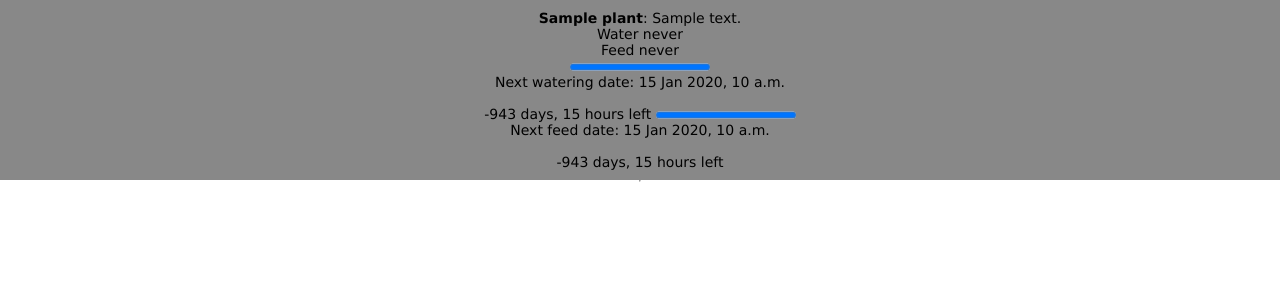
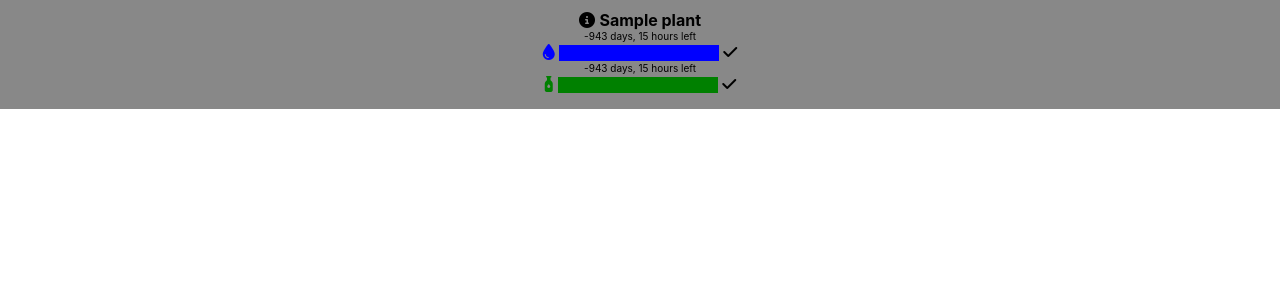
Before and after one commit to samuele-mattiuzzo/houseplant-reminder, a Django app: page / in a window 1280 px wide. Shown: the top 300 px of the page. Run offline with Django 4.2, Linux system fonts and the light colour scheme; tables that the repository leaves empty hold one stand-in row (values such as "Sample post"); some libraries are stand-ins or nearby versions.

Commit message:
Better improved and possibly, final for now

```diff
--- a/houseplants/settings.py
+++ b/houseplants/settings.py
@@ -147,3 +147,6 @@ if "CI" in os.environ:
 
 
 DEFAULT_AUTO_FIELD = 'django.db.models.BigAutoField'
+ADMIN_ENABLED = True
+if "ADMIN_ENABLED" in os.environ:
+    ADMIN_ENABLED = os.environ["ADMIN_ENABLED"]
--- a/reminders/templates/reminders/base.html
+++ b/reminders/templates/reminders/base.html
@@ -6,13 +6,17 @@
     <title>{{ TITLE }}</title>
     <meta name="description" content="{{ DESCRIPTION }}" />
     <meta name="keywords" content="{{ KEYWORDS }}" />
+    <script src="https://kit.fontawesome.com/8f41753165.js"
+            crossorigin="anonymous"></script>
+
     <style>
       * {
         margin: 0;
         padding: 0;
       }
       body {
-        font: 14px Verdana, Arial, Sans-Serif;
+        font-family: -apple-system, system-ui, Helvetica, Arial, sans-serif;
+        margin: 0;
       }
       .plant-row {
         align-items: center;
@@ -23,9 +27,43 @@
       }
       .plant {
         margin: 0;
-        padding: 10px 10px;
+        padding: 10px 10px 15px 10px;
         text-align: center;
         width: 100%;
+      }
+      .progress-label {
+        font-size: 10px;
+      }
+      progress {
+        -webkit-appearance: none;
+      }
+      .water::-webkit-progress-value {
+        background: blue;
+      }
+      .water::-moz-progress-bar {
+        background: blue;
+      }
+      .feed::-webkit-progress-value {
+        background: green;
+      }
+      .feed::-moz-progress-bar {
+        background: green;
+      }
+      i.water {
+        color: blue;
+      }
+      i.feed {
+        color: green;
+      }
+      i.info:hover {
+        color: gray;
+      }
+      i.mark-done {
+        margin-left: 4px;
+      }
+      i.mark-done:hover {
+        background: green;
+        color: white;
       }
     </style>
     <link rel="icon"href="{% static 'favicon.ico' %}">
@@ -34,29 +72,36 @@
     <div class="plant-row">
       {% for plant in objects %}
         <div class="plant" style="background-color:{{ plant.color }}">
-          <p><strong>{{ plant.name }}</strong>: {{ plant.description }}</p>
-          <p>Water {{ plant.water_repeat_every_human }}</p>
-          <p>Feed {{ plant.feed_repeat_every_human }}</p>
+          <p><i class="fa-solid fa-circle-info info" title="{{ plant.description }}"></i>
+             <strong>{{ plant.name }}</strong></p>
+          <p class="progress-label"
+             data-value="{{ plant.schedule.water_time_left_percent }}">
+             <span>{{ plant.schedule.water_time_left.0 }} days,</span>
+             <span>{{ plant.schedule.water_time_left.1 }} hours</span> left
+          </p><i class="fa-solid fa-droplet water"></i>
           <progress
+            class="water"
             value="{{ plant.schedule.water_time_left_percent }}"
             max="100"
           ></progress
-          ><br />
-          Next watering date: {{ plant.schedule.scheduled_water_date }}
-          <br /><br />
-          <span>{{ plant.schedule.water_time_left.0 }} days,</span>
-          <span>{{ plant.schedule.water_time_left.1 }} hours</span> left
+          ><i class="fa-solid fa-check mark-done"></i>
+          <p class="progress-label"
+             data-value="{{ plant.schedule.feed_time_left_percent }}">
+             <span>{{ plant.schedule.feed_time_left.0 }} days,</span>
+             <span>{{ plant.schedule.feed_time_left.1 }} hours</span> left
+          </p><i class="fa-solid fa-bottle-droplet feed"></i>
           <progress
+            class="feed"
             value="{{ plant.schedule.feed_time_left_percent }}"
             max="100"
           ></progress
-          ><br />
-          Next feed date: {{ plant.schedule.scheduled_feed_date }}
-          <br /><br />
-          <span>{{ plant.schedule.feed_time_left.0 }} days,</span>
-          <span>{{ plant.schedule.feed_time_left.1 }} hours</span> left
+          ><i class="fa-solid fa-check mark-done"></i>
         </div>
-        <hr />
+        {% if forloop.counter|divisibleby:2 %}
+          </div>
+          <hr />
+          <div class="plant-row">
+        {% endif %}
       {% endfor %}
     </div
   </body>
```
